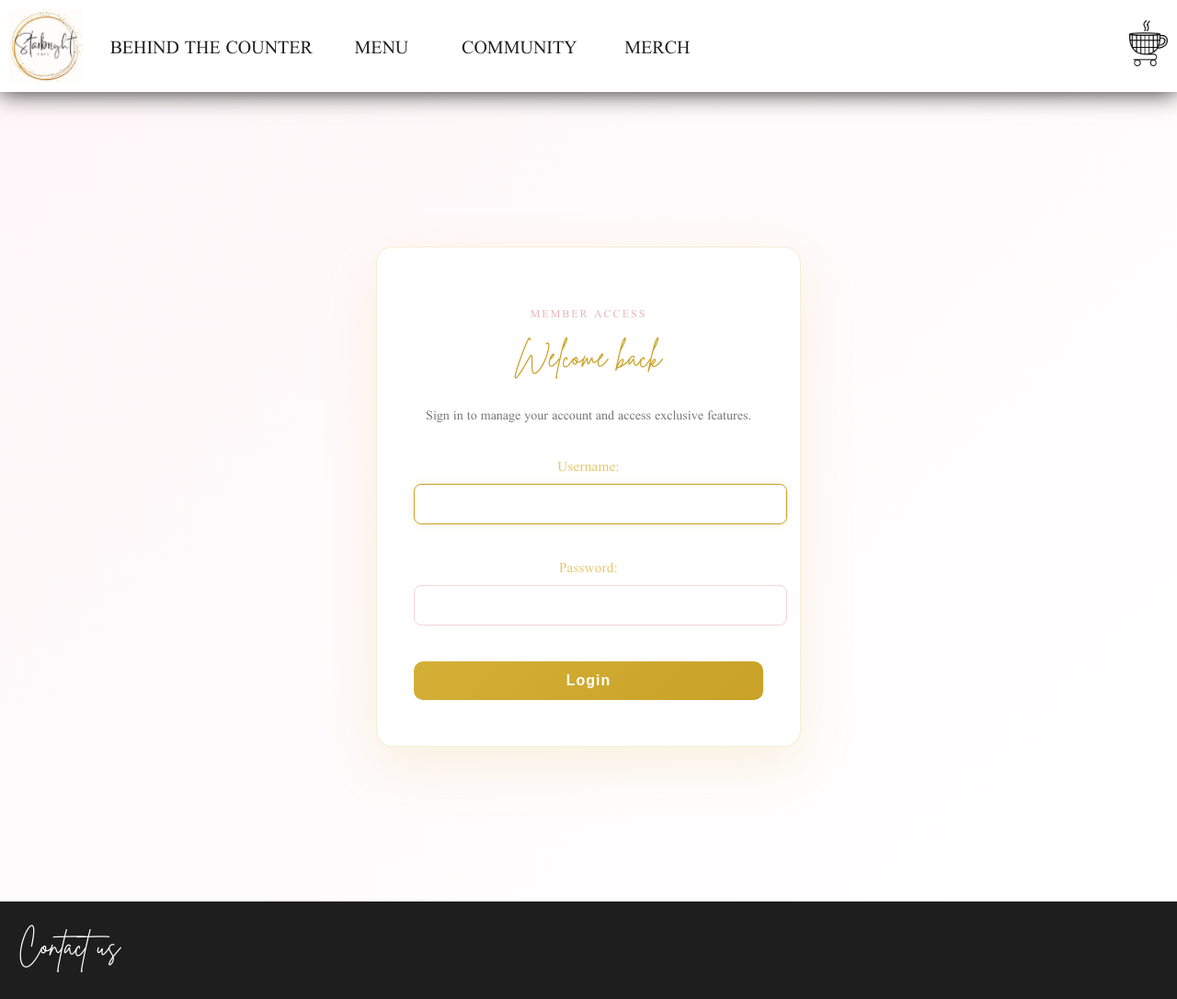
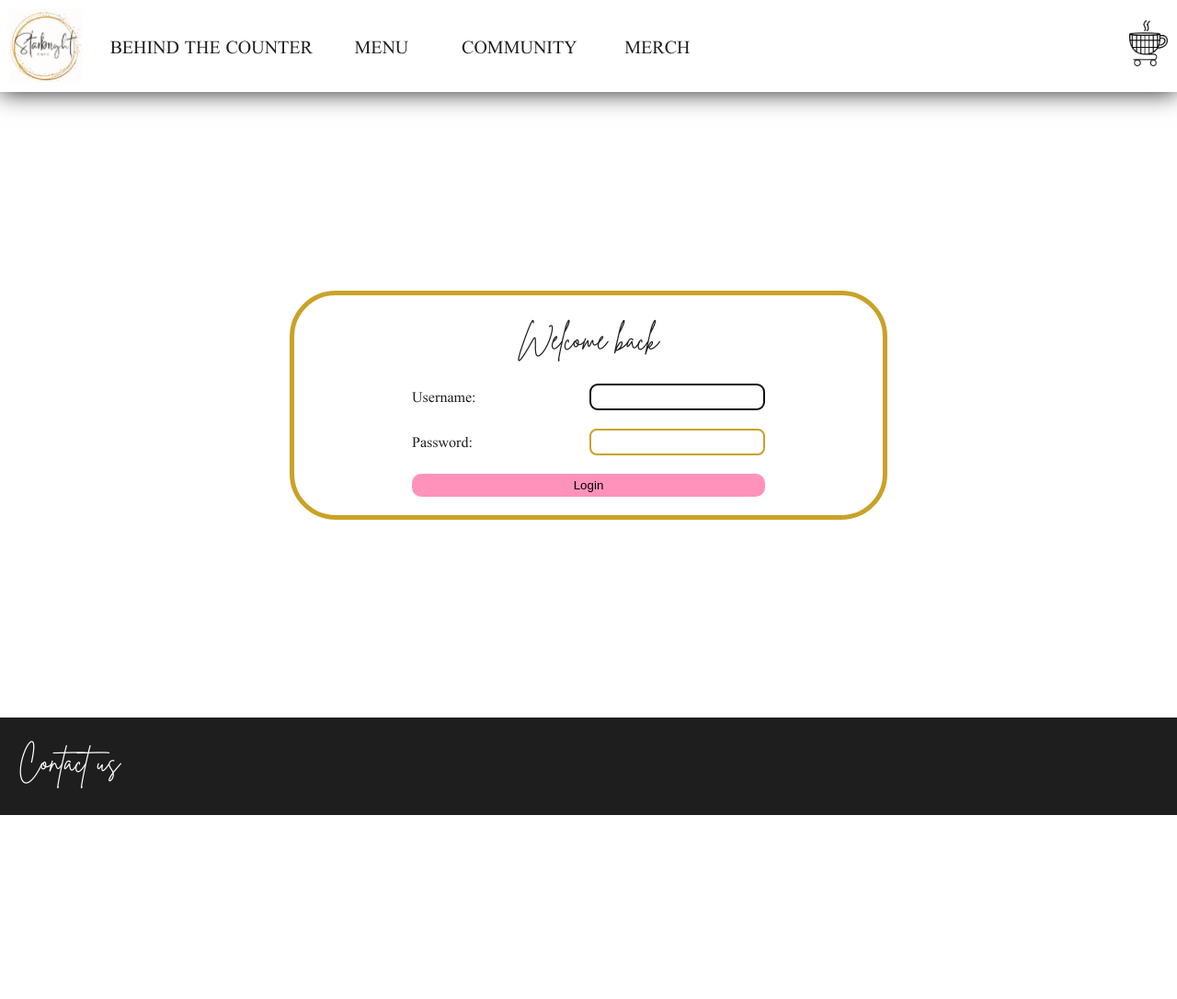
Before and after one commit to ChaseGreen98/starbright, a Django app: page /login/ in a window 1280 px wide. Shown: the whole page at 92% size. After the commit the page ends 886 px from the top, so only its background shows below. Run offline with Django 5.2, Linux system fonts and the light colour scheme.

Commit message:
edited contact footer positioning, reworking login page to be less AI (its a work in progress i know it looks bad right now but let me cook okay)

```diff
--- a/app/static/styles.css
+++ b/app/static/styles.css
@@ -16,7 +16,6 @@ h1 {
     font-family: Brittany;
     font-weight: 250;
     color: rgb(30, 30, 30);
-
 }
 
 h2 {
@@ -226,297 +225,83 @@ body {
 /* LOGIN PAGE */
 
 .login-page {
-    min-height: calc(100vh - 80px);
-    display: flex;
-    align-items: center;
-    justify-content: center;
-    padding: 40px 20px;
-    background: radial-gradient(circle at top, rgba(255, 77, 166, 0.12), transparent 25%), radial-gradient(circle at bottom right, rgba(212, 175, 55, 0.16), transparent 22%), #090606;
-}
-
-.login_form_container {
-    width: 100%;
-    max-width: 520px;
-}
-
-.login-panel {
-    background: rgba(18, 11, 13, 0.92);
-    border: 1px solid rgba(212, 175, 55, 0.22);
-    box-shadow: 0 20px 60px rgba(0, 0, 0, 0.45);
-    border-radius: 28px;
-    padding: 42px 38px;
-    backdrop-filter: blur(12px);
-}
-
-.login-header {
-    text-align: center;
-    margin-bottom: 32px;
-}
-
-.eyebrow {
-    color: #ffb8e5;
-    letter-spacing: 0.2em;
-    text-transform: uppercase;
-    font-size: 0.8rem;
-    margin-bottom: 14px;
-}
-
-.login-panel h1 {
-    margin: 0;
-    color: #fff;
-    font-size: 2.6rem;
-    letter-spacing: 0.02em;
-}
-
-.login-subtitle {
-    color: #d4d4d4;
-    margin-top: 14px;
-    line-height: 1.7;
-    font-size: 0.97rem;
-    max-width: 410px;
-    margin-left: auto;
-    margin-right: auto;
-}
-
-.auth-form p {
-    margin-bottom: 20px;
-}
-
-.auth-form label {
-    display: block;
-    margin-bottom: 8px;
-    color: #e6c76b;
-    font-size: 0.95rem;
-    letter-spacing: 0.01em;
-}
-
-.auth-form input {
-    width: 100%;
-    padding: 14px 16px;
-    border-radius: 16px;
-    border: 1px solid rgba(212, 175, 55, 0.25);
-    background: rgba(255, 255, 255, 0.05);
-    color: rgb(30, 30, 30);
-    font-size: 1rem;
-    outline: none;
-    transition: border-color 0.25s ease, box-shadow 0.25s ease;
-}
-
-.auth-form input:focus {
-    border-color: #ff4da6;
-    box-shadow: 0 0 0 4px rgba(255, 77, 166, 0.12);
-}
-
-.auth-actions {
-    margin-top: 24px;
-    text-align: center;
-}
-
-.auth-actions button {
-    width: 100%;
-    background: linear-gradient(135deg, #ff4da6 0%, #d4af37 100%);
-    color: #090606;
-    border: none;
-    padding: 16px 0;
-    border-radius: 999px;
-    font-size: 1rem;
-    font-weight: 700;
-    letter-spacing: 0.06em;
-    cursor: pointer;
-    transition: transform 0.25s ease, opacity 0.25s ease;
-}
-
-.auth-actions button:hover {
-    transform: translateY(-1px);
-    opacity: 0.95;
-}
-
-.auth-form input::placeholder {
-    color: rgba(255, 255, 255, 0.55);
-}
-
-@media (max-width: 620px) {
-    .login-panel {
-        padding: 32px 24px;
-    }
-
-    .login-panel h1 {
-        font-size: 2.2rem;
-    }
-}
-
-.login-page {
-    min-height: 100vh;
     display: flex;
     justify-content: center;
     align-items: center;
-    background: linear-gradient(135deg, #fff7f9, #fff);
-    font-family: 'Playfair Display', serif;
+    min-height: 85vh;
 }
 
-.login_form_container {
+/* .login_form_container {
     width: 100%;
     display: flex;
     justify-content: center;
-}
+} */
 
 .login-panel {
-    background: #ffffff;
-    padding: 50px 40px;
-    width: 380px;
-    border-radius: 18px;
+    justify-content: center;
+    align-items: center;
+    background-color: white;
+    width: 50vw;
+    border: 5px solid #c9a227;
+    border-radius: 50px;
     text-align: center;
-    box-shadow: 0 20px 60px rgba(212, 175, 55, 0.15);
-    animation: fadeUp 0.8s ease forwards;
-    opacity: 0;
-    transform: translateY(20px);
 }
 
 .login-header h1 {
     font-size: 32px;
-    margin-bottom: 10px;
-    color: #c9a227; /* gold */
+    margin: 0;
+    margin-top: 20px;
 }
 
-.eyebrow {
-    text-transform: uppercase;
-    font-size: 12px;
-    letter-spacing: 2px;
-    color: #e8b4b8; /* soft pink */
-    margin-bottom: 10px;
-}
-
-.login-subtitle {
-    font-size: 14px;
-    color: #777;
-    margin-bottom: 30px;
+.auth-form {
+    display: flex;
+    justify-self: center;
+    justify-content: center;
+    align-items: center;
+    flex-wrap: wrap;
+    /* flex-direction: column; */
+    width: 30vw;
 }
 
 .auth-form input {
-    width: 100%;
-    padding: 12px;
-    margin-bottom: 15px;
     border-radius: 8px;
-    border: 1px solid #f1d4d8;
-    outline: none;
-    transition: 0.3s ease;
 }
 
-.auth-form input:focus {
-    border-color: #c9a227;
-    box-shadow: 0 0 8px rgba(201, 162, 39, 0.2);
+.auth-form p {
+    width: 30vw;
+    display: flex;
+    justify-content: space-between;
+    padding: 0;
+    margin: 10px 0px;
 }
 
+.auth-form label {
+    justify-self: left;
+    align-self: center;
+}
+
+.auth-form p input {
+    padding: 5px;
+    justify-self: right;
+    align-self: center;
+    border: 2px solid #c9a227;
+}
+
+/* .auth-form p input:focus {
+    border-
+} */
+
 .auth-actions button {
-    width: 100%;
-    padding: 12px;
+    background-color: #ff92ba;
+    width: 30vw;
     border: none;
     border-radius: 10px;
-    background: linear-gradient(135deg, #d4af37, #c9a227);
-    color: white;
-    font-weight: bold;
-    cursor: pointer;
-    transition: all 0.3s ease;
+    padding: 5px;
+    margin: 10px 0px 20px;
 }
 
-.auth-actions button:hover {
-    transform: translateY(-2px);
-    box-shadow: 0 10px 25px rgba(212, 175, 55, 0.3);
-}
+/* COMMUNITY PAGE */
 
-@keyframes fadeUp {
-    to {
-        opacity: 1;
-        transform: translateY(0);
-    }
-}
-.community-section {
-    background: url("/static/pink-gold-marble.jpg") no-repeat center/cover;
-    padding: 120px 20px;
-    text-align: center;
-    color: #444;
-}
-
-/* TITLE */
-.community-title {
-    font-size: 42px;
-    color: #c9a646; /* gold */
-    letter-spacing: 2px;
-    margin-bottom: 20px;
-}
-
-/* INTRO */
-.community-intro {
-    max-width: 600px;
-    margin: 0 auto 60px;
-    font-size: 17px;
-    line-height: 1.8;
-}
-
-/* CARDS */
-.community-cards {
-    display: flex;
-    justify-content: center;
-    gap: 30px;
-    flex-wrap: wrap;
-    margin-bottom: 70px;
-}
-
-.card {
-    background: rgba(255, 255, 255, 0.9);
-    padding: 30px;
-    border-radius: 15px;
-    width: 260px;
-    border: 1px solid rgba(212, 175, 55, 0.25);
-    transition: all 0.3s ease;
-}
-
-/* CARD TEXT */
-.card h2 {
-    color: #e754a8; /* pink */
-    margin-bottom: 10px;
-    font-size: 20px;
-}
-
-.card p {
-    font-size: 15px;
-    line-height: 1.6;
-}
-
-/* HOVER (FINISHED PROPERLY) */
-.card:hover {
-    transform: translateY(-6px);
-    box-shadow: 0 10px 25px rgba(212, 175, 55, 0.15);
-}
-
-/* QUOTE */
-.community-quote {
-    max-width: 600px;
-    margin: 0 auto 40px;
-    font-style: italic;
-    color: #e754a8;
-    font-size: 18px;
-}
-
-/* BUTTON */
-.community-btn {
-    background: #e754a8;
-    color: #fff;
-    border: none;
-    padding: 12px 30px;
-    border-radius: 30px;
-    font-size: 14px;
-    letter-spacing: 1px;
-    cursor: pointer;
-    transition: all 0.3s ease;
-}
-
-.community-btn:hover {
-    background: #d4af37;
-    color: #fff;
-}
-
-/* OVERRIDE COMMUNITY SECTION LUXURY STYLING */
 .community-section {
     background: linear-gradient(180deg, rgba(8, 4, 6, 0.96) 0%, rgba(14, 8, 12, 0.99) 100%);
     padding: 100px 20px;
--- a/app/templates/login.html
+++ b/app/templates/login.html
@@ -1,19 +1,15 @@
 {% extends "index.html" %}
 
-{% block title %}Login | Starbright Cafe{% endblock title %}
+{% block title %}Login{% endblock title %}
 
 {% block content %}
 
 <div class="login-page">
-    <div class="login_form_container">
+    {% comment %} <div class="login_form_container"> {% endcomment %}
         <div class="login-panel">
 
             <div class="login-header">
-                <p class="eyebrow">Member access</p>
                 <h1>Welcome back</h1>
-                <p class="login-subtitle">
-                    Sign in to manage your account and access exclusive features.
-                </p>
             </div>
 
             <form method="POST" class="auth-form">
@@ -26,7 +22,7 @@
             </form>
 
         </div>
-    </div>
+    {% comment %} </div> {% endcomment %}
 </div>
 
 {% endblock content %}
```
Also changed, not shown: app/templates/community.html (+10 -4 lines), db.sqlite3.
